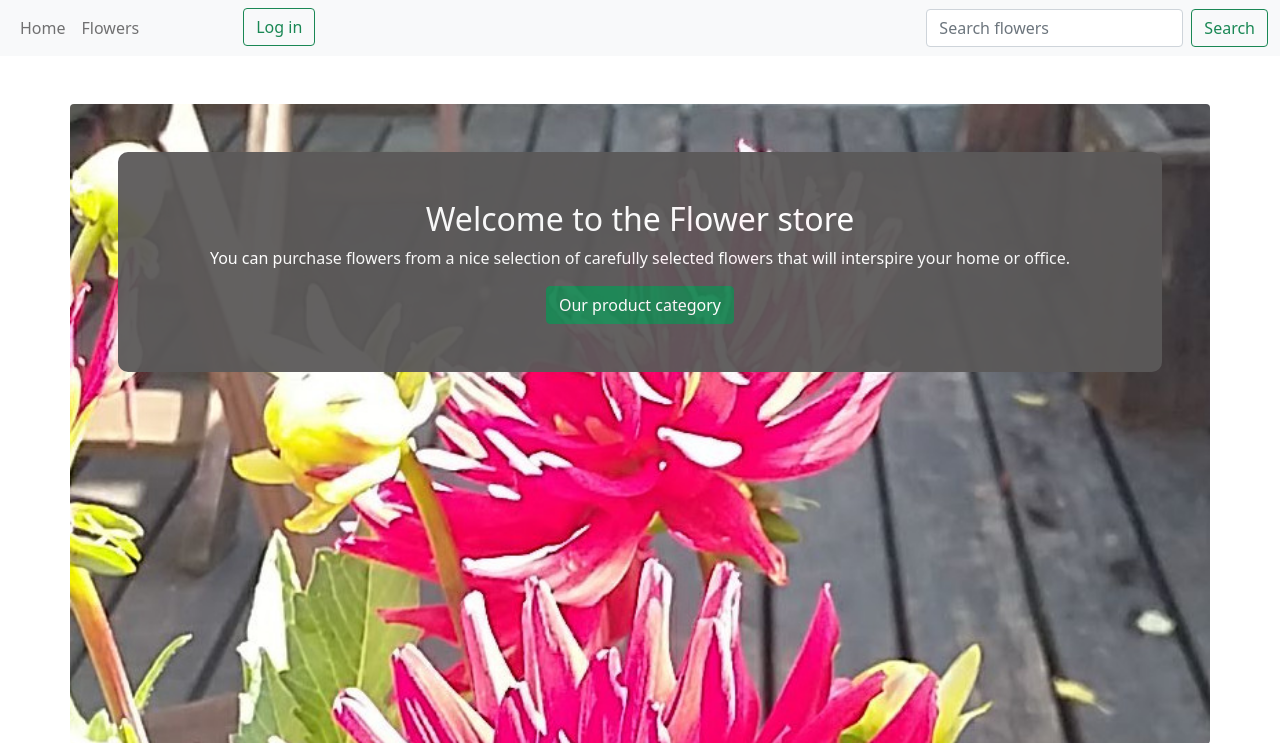
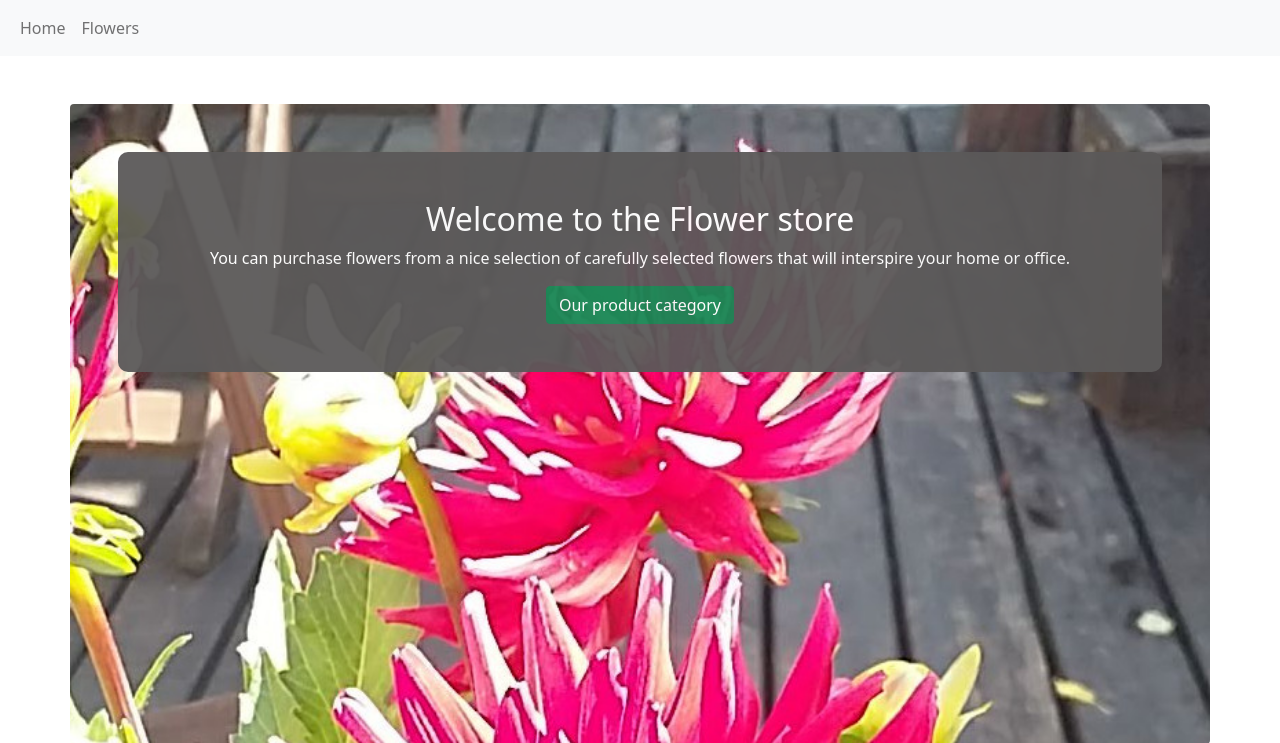
Before and after one commit to Petrimus/tsoha_flower_store, a Flask app: page /main_page in a window 1280 px wide. Shown: the top 743 px of the page. Run offline with Flask 2, Linux system fonts and the light colour scheme.

Commit message:
little changes to the nav bar

```diff
--- a/flower_store/main/templates/main/navbar.html
+++ b/flower_store/main/templates/main/navbar.html
@@ -12,24 +12,31 @@
         <li class="nav-item">
           <a class="nav-link" href="/orders">My orders</a>
         </li>
+        {% endif %} {% if session.is_admin == true %}
+        <li class="nav-item">
+          <a class="nav-link" href="/admin/orders">admin</a>
+        </li>
         {% endif %}
-        <li class="nav-item ms-5">
+
           {% if session.username %}
+      </ul>
+      {% if session.username %}
+      <div>
       <span class="nav-link"
         >User {{ session.username }} has logged in</span
       >
-        </li>
-        <li class="nav-item ms-5">
+    </div>
+    <div>
       <a
         href="/logout"
         class="btn btn-outline-success btn-md"
         role="button"
         aria-pressed="true"
-            >Log out</a
-          >
-        </li>
-        {% else %}
-        <li class="nav-item ms-5">
+        >Log out
+        </a>
+    </div>
+    > {% else %}
+    <div>
       <a
         href="/login"
         class="btn btn-outline-success btn-md"
@@ -37,27 +44,19 @@
         aria-pressed="true"
         >Log in</a
       >
-        </li>
-        {% endif %}
-      </ul>
+    </div>
+    > {% endif %}
       <div class="d-flex">
-      {% if session.username %}
-      <a class="nav-link" href="/shoppingcart" tabindex="-1" aria-disabled="false">
+        <a
+          class="nav-link"
+          href="/shoppingcart"
+          tabindex="-1"
+          aria-disabled="false"
+        >
           <i class="bi bi-cart" style="font-size: 1.8rem; color: green"></i>
         </a>
+      </div>
       {% endif %}
-      </div>
-      <div class="d-flex">
-        <form class="d-flex" action="/flower/search" methods="POST">
-          <input
-            class="form-control me-2"
-            type="search"
-            placeholder="Search flowers"
-            aria-label="Search"
-          />
-          <button class="btn btn-outline-success" type="submit">Search</button>
-        </form>
-      </div>
     </div>
   </div>
 </nav>
```
Also changed, not shown: flower_store/auth/views.py (+5 -2 lines). Lines whose indentation alone changed are shown as unchanged.
